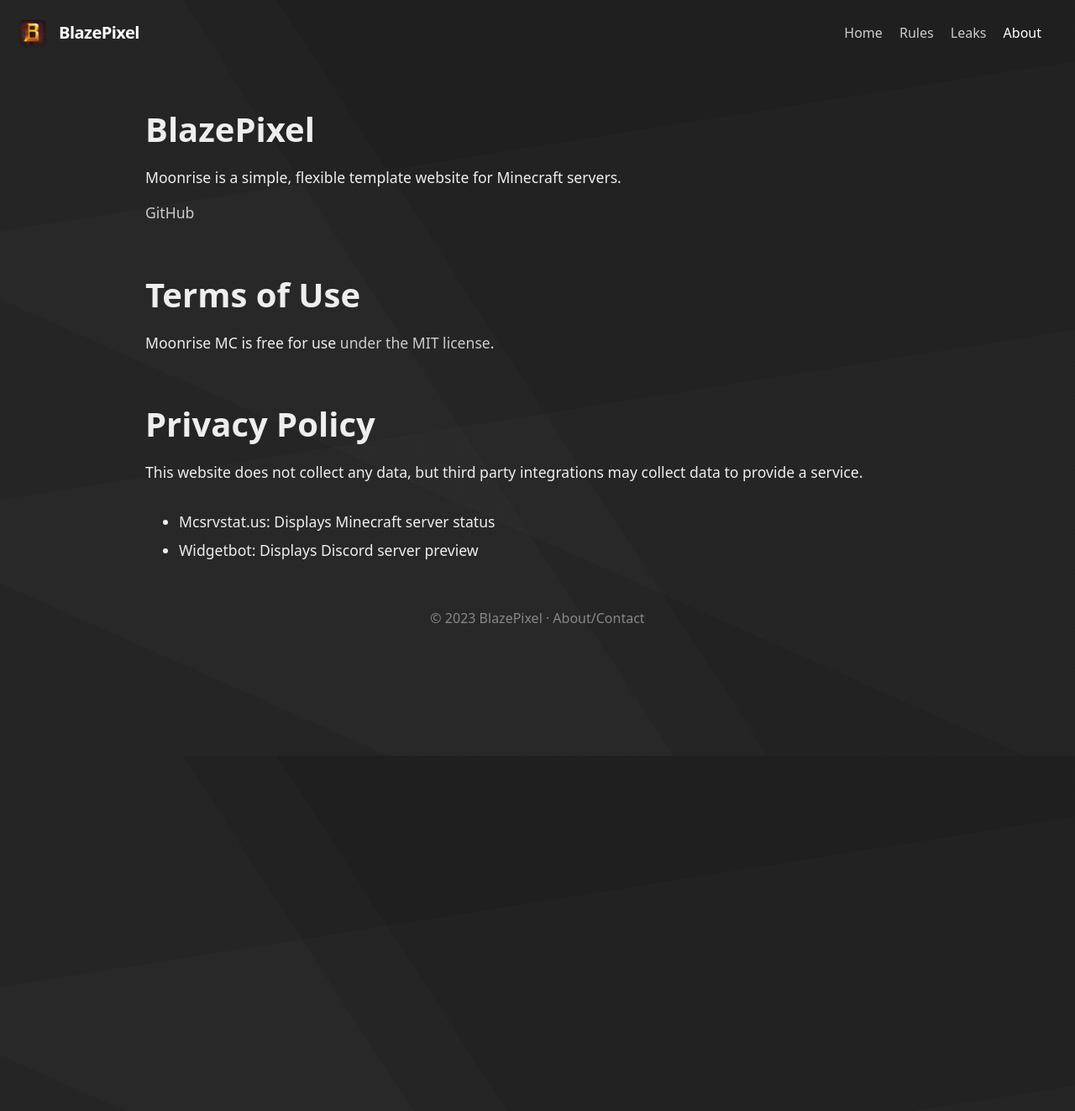
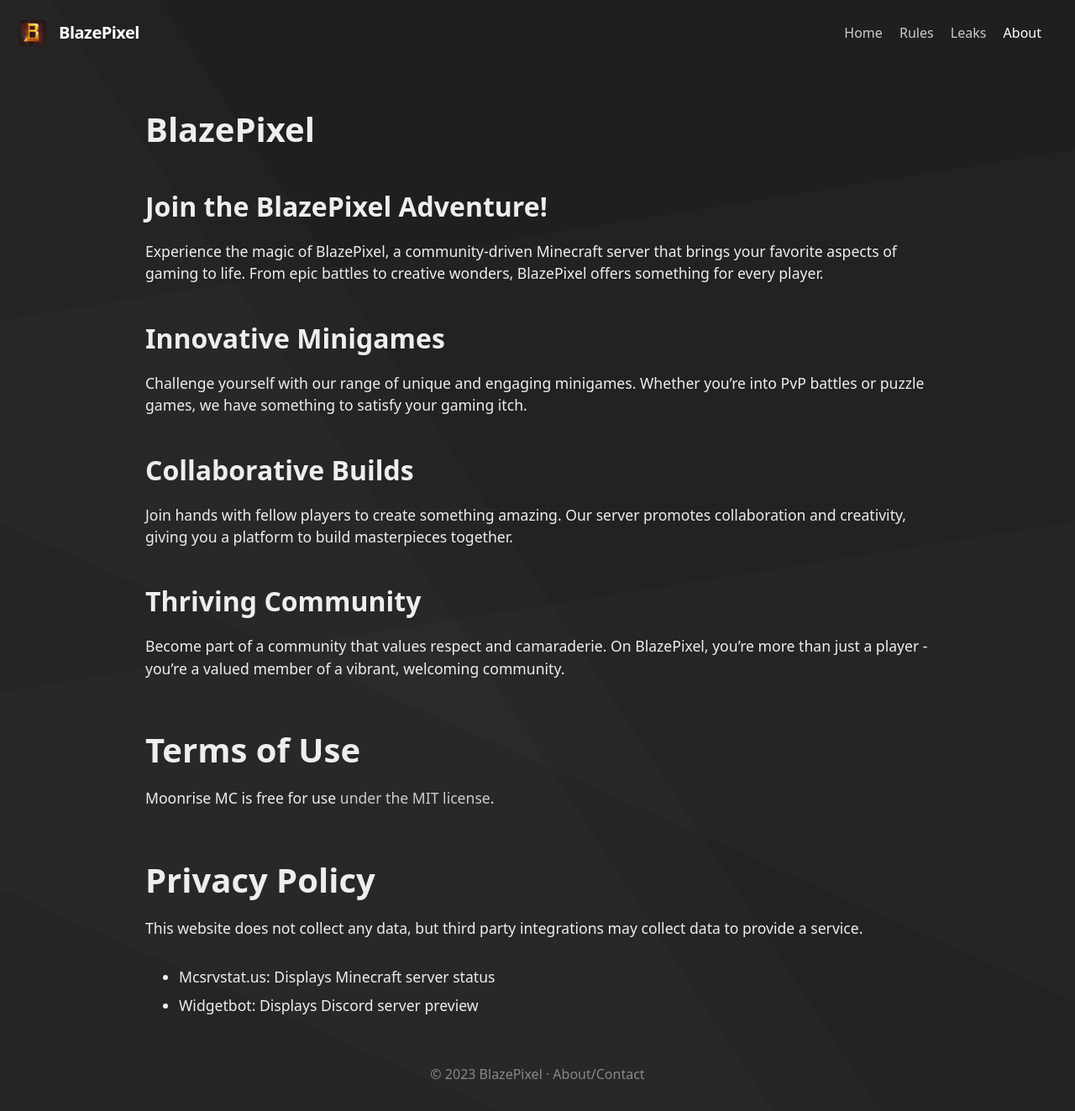
Before and after one commit to BlazePixel-Network/website, a Jekyll site: the page built from docs/about.md, in a window 1280 px wide. Shown: the whole page at 84% size. Built offline with Jekyll 4.4.1, drawn with Linux system fonts in a browser that asks for light colours; our own code applies the rules of GitHub Pages for plain Markdown files; before the commit the page ends 900 px from its top, so only the background shows below that.

Commit message:
Update about.md

```diff
--- a/docs/about.md
+++ b/docs/about.md
@@ -4,11 +4,21 @@
 ---
 
 # {{ site.serverName }}
+## Join the BlazePixel Adventure!
 
-Moonrise is a simple, flexible template website for Minecraft servers.
+Experience the magic of BlazePixel, a community-driven Minecraft server that brings your favorite aspects of gaming to life. From epic battles to creative wonders, BlazePixel offers something for every player.
 
-[GitHub](https://github.com/coffeebank/moonrise)
+## Innovative Minigames
 
+Challenge yourself with our range of unique and engaging minigames. Whether you're into PvP battles or puzzle games, we have something to satisfy your gaming itch.
+
+## Collaborative Builds
+
+Join hands with fellow players to create something amazing. Our server promotes collaboration and creativity, giving you a platform to build masterpieces together.
+
+## Thriving Community
+
+Become part of a community that values respect and camaraderie. On BlazePixel, you're more than just a player - you're a valued member of a vibrant, welcoming community.
 
 # Terms of Use
 
```
